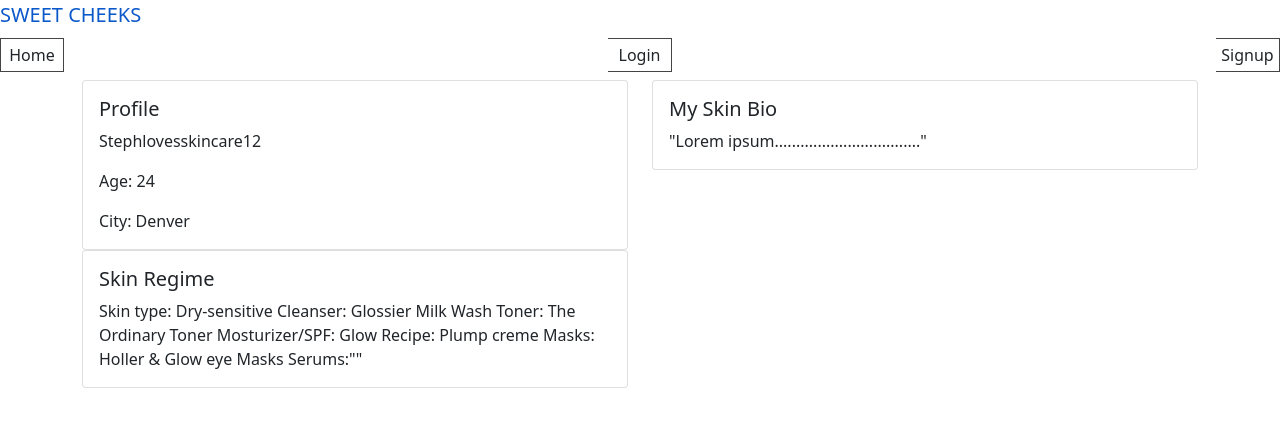
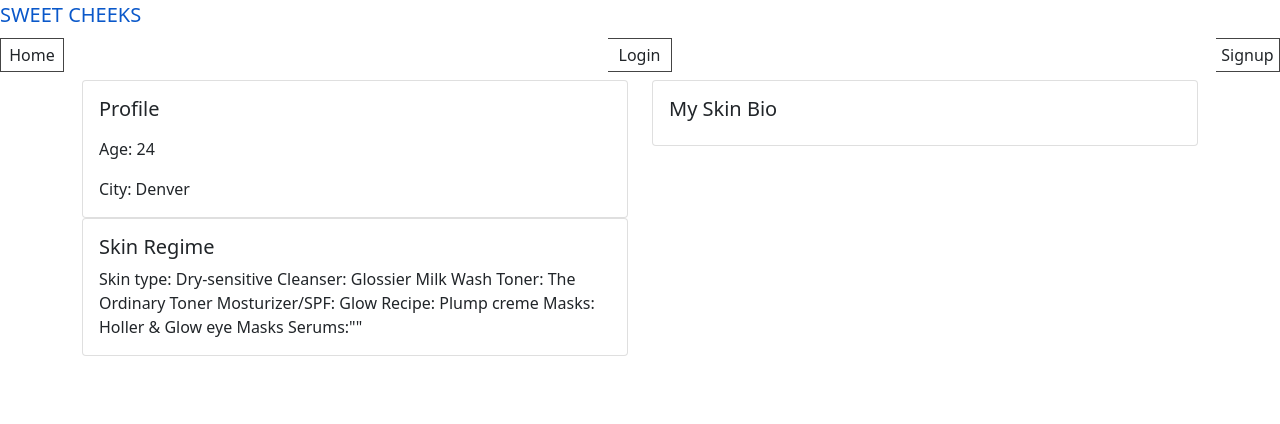
Before and after one commit to cpolland/sweet-cheeks, a React (Create React App) app in the folder client/: page /view-profiles/1 in a window 1280 px wide. Shown: the top 424 px of the page. Built offline with nearby package versions, Linux system fonts and the light colour scheme; no server answers.

Commit message:
view profiles, comments and profile all displaying data need to add styling

```diff
--- a/client/src/pages/Profile.js
+++ b/client/src/pages/Profile.js
@@ -1,13 +1,13 @@
 import { useParams } from "react-router-dom";
-import { from, useQuery } from "@apollo/client";
-import { QUERY_USER } from "../util/queries";
+import {  useQuery } from "@apollo/client";
+import { ME } from "../util/queries";
 import { Container, Row, Col, Card } from "react-bootstrap";
 
 function Profile() {
   const params = useParams();
   console.log(params);
 
-  const { loading, error, data } = useQuery(QUERY_USER, {
+  const { loading, error, data } = useQuery(ME, {
     variables: params,
   });
   console.log(loading);
@@ -15,6 +15,12 @@ function Profile() {
   if (error) {
     console.log(error);
   }
+
+  const individual = data?.me || {};
+  if(loading) {
+    return <div> Loading...</div>;
+  }
+
   return (
     <Container>
       <Row>
@@ -23,7 +29,7 @@ function Profile() {
             <Card.Body>
               <Card.Title>Profile</Card.Title>
 
-              <Card.Text>PlovesTheMist</Card.Text>
+              <Card.Text>{individual.username}</Card.Text>
               <Card.Text>Age: 33</Card.Text>
               <Card.Text>City: San Diego</Card.Text>
             </Card.Body>
--- a/client/src/pages/ViewComments.js
+++ b/client/src/pages/ViewComments.js
@@ -29,6 +29,11 @@ function ViewComments() {
   //   ],
   // };
 
+  const comments = data?.posts || {};
+  if(loading) {
+    return <div> Loading...</div>;
+  }
+
   return (
     <Container>
       <Row>
@@ -37,9 +42,10 @@ function ViewComments() {
             <Card.Body>
               <Card.Title></Card.Title>
               <Card.Subtitle className="mb-2 text-muted">
-                Stephlovesskincare12
+                {comments.username}
               </Card.Subtitle>
               <Card.Text>
+                {comments.posts}
                 Has anyone tried Glossier's new rose water spray?
               </Card.Text>
               <Card.Link href="#">Comment</Card.Link>
--- a/client/src/pages/ViewProfiles.js
+++ b/client/src/pages/ViewProfiles.js
@@ -16,7 +16,7 @@ function ViewProfiles() {
     console.log(error);
   }
 
-  const user = data?.findUser || {};
+  const  user = data?.findUser || {};
   if (loading) {
     return <div>Loading...</div>;
   }
@@ -29,7 +29,7 @@ function ViewProfiles() {
               <Card.Title>Profile</Card.Title>
 
               <Card.Text>
-                Stephlovesskincare12
+                {user.username}
               </Card.Text>
               <Card.Text>
                 Age: 24
@@ -70,7 +70,7 @@ function ViewProfiles() {
               <Card.Title>My Skin Bio</Card.Title>
 
               <Card.Text>
-              "Lorem ipsum.................................."
+              {user.post}
               </Card.Text>
             </Card.Body>
           </Card>
```
Also changed, not shown: 1 other file (tests, documents, lock files or other folders).
